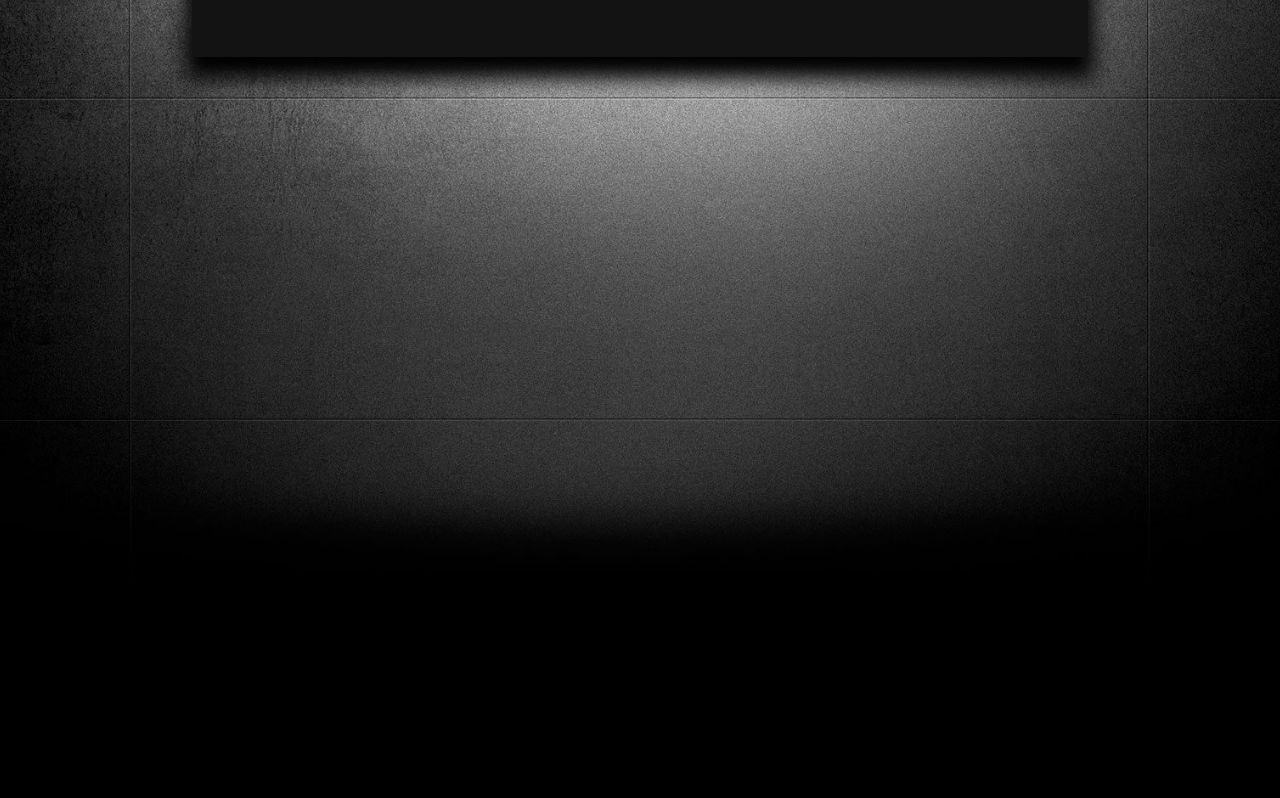
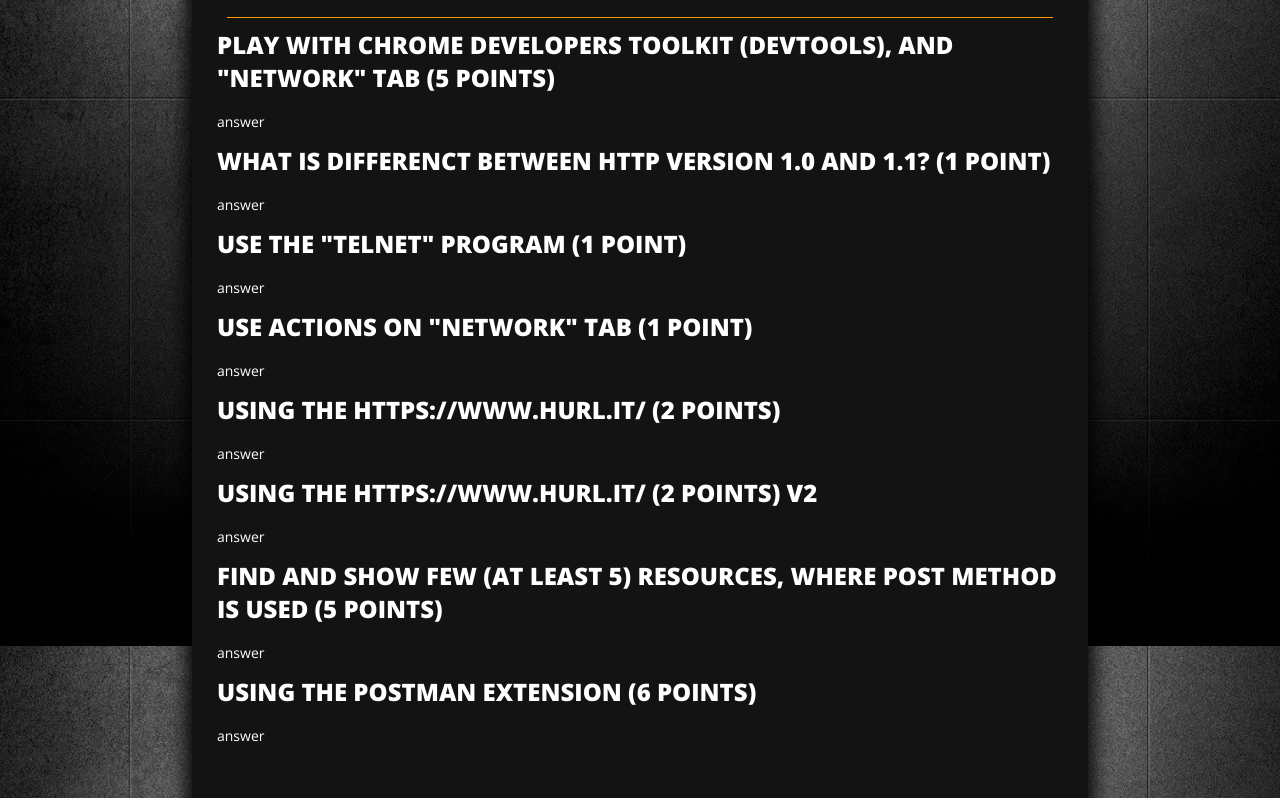
Before and after one commit to mentikora/iwannabeseniorjs.io, a plain HTML site: page web_request.html in a window 1280 px wide. Shown: the part 154-952 px from the top of the page. Before the commit the page ends 800 px from the top, so only its background shows below. Drawn offline with nearby package versions, Linux system fonts and the light colour scheme.

Commit message:
web_requst questions

```diff
--- a/web_request.html
+++ b/web_request.html
@@ -8,6 +8,23 @@
 	<section class="section_content">
 		<a href="index.html">&larr; back</a>
 		<h1>Web Request & Response</h1>
+		<div class="divider"></div>
+		<h3>Play with Chrome Developers Toolkit (DevTools), and "Network" tab (5 points)</h3>
+		<p class="text_style">answer</p>
+		<h3>What is differenct between HTTP version 1.0 and 1.1? (1 point)</h3>
+		<p class="text_style">answer</p>
+		<h3>Use the "telnet" program (1 point)</h3>
+		<p class="text_style">answer</p>
+		<h3>Use actions on "Network" tab (1 point)</h3>
+		<p class="text_style">answer</p>
+		<h3>Using the https://www.hurl.it/ (2 points)</h3>
+		<p class="text_style">answer</p>
+		<h3>Using the https://www.hurl.it/ (2 points) v2</h3>
+		<p class="text_style">answer</p>
+		<h3>Find and show few (at least 5) resources, where POST method is used (5 points)</h3>
+		<p class="text_style">answer</p>
+		<h3>Using the Postman extension (6 points)</h3>
+		<p class="text_style">answer</p>
 	</section>
 </body>
 </html>
```
